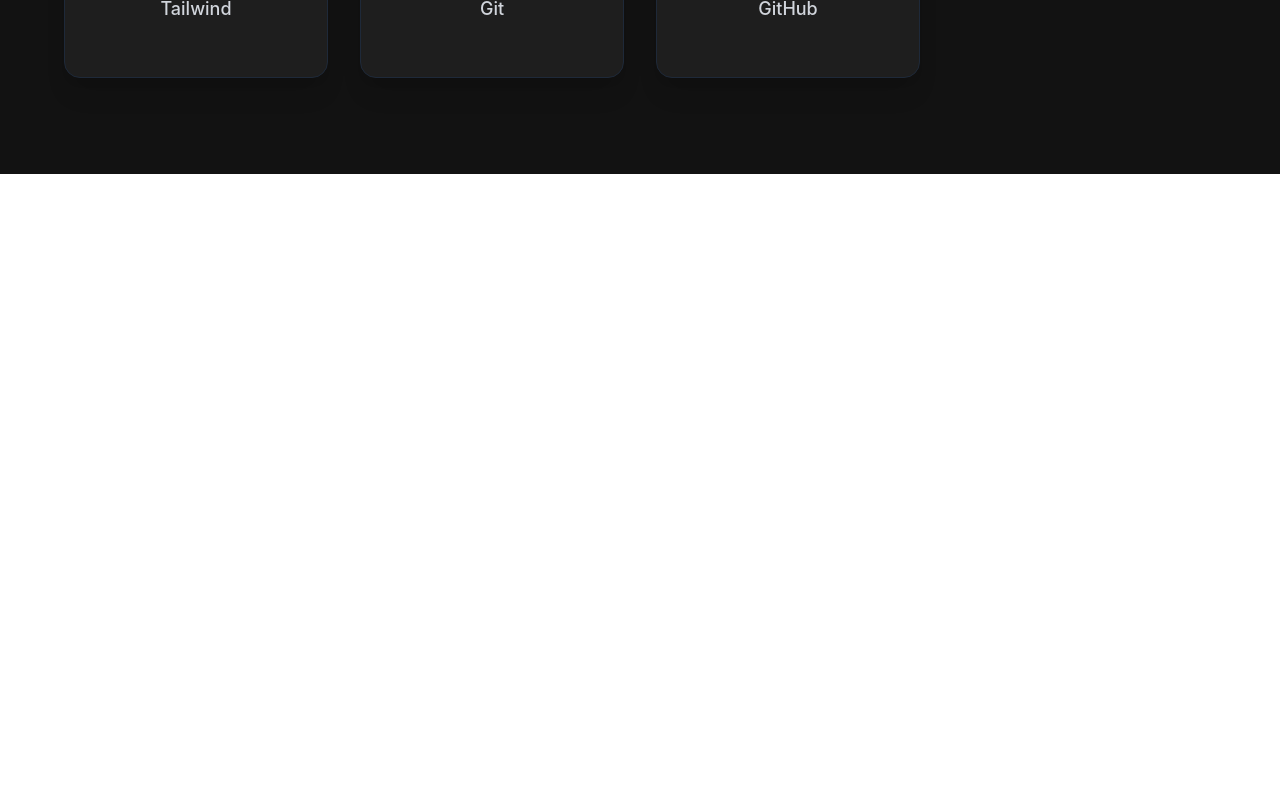
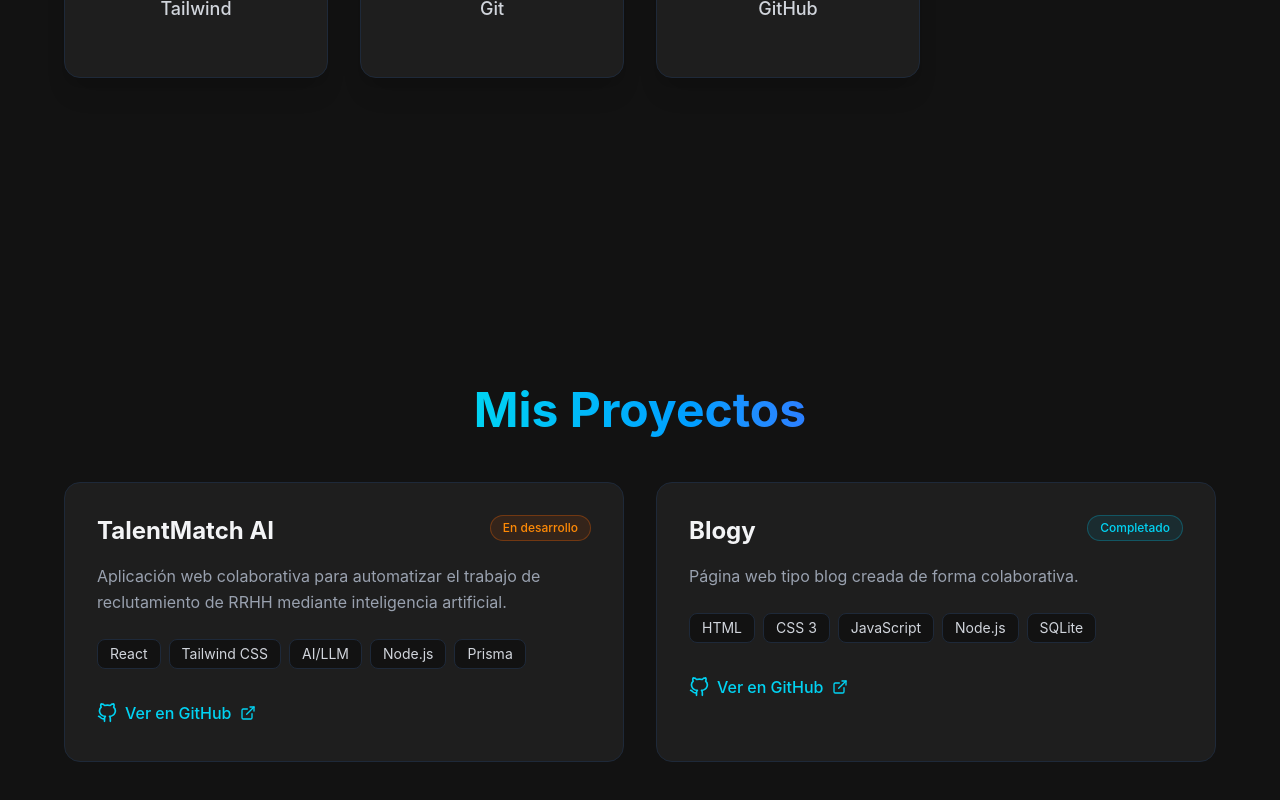
Before and after one commit to SrSala2/Portafolio, a React (Vite) app: page / in a window 1280 px wide. Shown: the part 2226-3026 px from the top of the page. Before the commit the page ends 2400 px from the top, so only its background shows below. Built offline with nearby package versions, Linux system fonts and the light colour scheme.

Commit message:
feat(portfolio): add projects section and connect components in Portfolio

```diff
--- a/src/Components/Projects.tsx
+++ b/src/Components/Projects.tsx
@@ -0,0 +1,109 @@
+import React from 'react';
+import { ExternalLink } from 'lucide-react';
+import { Icons } from '../assets/icons/index';
+
+// Tipado estricto para garantizar la integridad de los datos
+interface Project {
+  title: string;
+  description: string;
+  status: 'En desarrollo' | 'Completado';
+  statusColor: 'orange' | 'cyan';
+  technologies: string[];
+  github: string;
+}
+
+// 2. Extracción de datos fuera del componente (Principio DRY)
+const PROJECTS_DATA: Project[] = [
+  {
+    title: 'TalentMatch AI',
+    description: 'Aplicación web colaborativa para automatizar el trabajo de reclutamiento de RRHH mediante inteligencia artificial.',
+    status: 'En desarrollo',
+    statusColor: 'orange',
+    technologies: ['React', 'Tailwind CSS', 'AI/LLM', 'Node.js', 'Prisma'],
+    github: 'https://github.com/JosePerez0314/talentmatch-frontend'
+  },
+  {
+    title: 'Blogy',
+    description: 'Página web tipo blog creada de forma colaborativa.',
+    status: 'Completado',
+    statusColor: 'cyan',
+    technologies: ['HTML', 'CSS 3', 'JavaScript', 'Node.js', 'SQLite'],
+    github: 'https://github.com/JosePerez0314/BLOGY'
+  }
+];
+
+const Projects: React.FC = () => {
+  return (
+    <section id="projects" className="min-h-screen flex items-center justify-center px-6 py-20 bg-[#121212]">
+      <div className="max-w-6xl mx-auto w-full">
+        <header className="mb-12 text-center">
+          <h2 className="text-4xl md:text-5xl font-bold">
+            <span className="bg-gradient-to-r from-cyan-400 to-blue-500 bg-clip-text text-transparent">
+              Mis Proyectos
+            </span>
+          </h2>
+        </header>
+
+        <div className="grid md:grid-cols-2 gap-8">
+          {PROJECTS_DATA.map((project) => (
+            <article
+              key={project.title}
+              className="bg-[#1E1E1E] rounded-2xl p-8 border border-gray-800 transition-all duration-300 hover:border-cyan-400/50 hover:-translate-y-1 hover:shadow-xl hover:shadow-cyan-400/10"
+            >
+              <header className="flex items-start justify-between mb-4">
+                <h3 className="text-2xl font-bold text-gray-100">{project.title}</h3>
+
+                {/* Estilos condicionales limpios */}
+                <span
+                  className={`px-3 py-1 rounded-full text-xs font-medium border ${
+                    project.statusColor === 'orange'
+                      ? 'bg-orange-500/10 text-orange-400 border-orange-500/30'
+                      : 'bg-cyan-500/10 text-cyan-400 border-cyan-500/30'
+                  }`}
+                >
+                  {project.status}
+                </span>
+              </header>
+
+              <p className="text-gray-400 mb-6 leading-relaxed">
+                {project.description}
+              </p>
+
+              <div className="flex flex-wrap gap-2 mb-8">
+                {project.technologies.map((tech) => (
+                  <span
+                    key={tech}
+                    className="px-3 py-1 bg-[#121212] text-gray-300 rounded-lg text-sm border border-gray-800"
+                  >
+                    {tech}
+                  </span>
+                ))}
+              </div>
+
+              <footer>
+                <a
+                  href={project.github}
+                  target="_blank"
+                  rel="noopener noreferrer" // Crucial para seguridad al usar target="_blank"
+                  className="inline-flex items-center gap-2 text-cyan-400 hover:text-cyan-300 transition-colors font-medium group"
+                  aria-label={`Ver repositorio de ${project.title} en GitHub`}
+                >
+                  {/* Usando tu icono personalizado */}
+                  <img
+                    src={Icons.projects.githubCyan}
+                    alt="GitHub Icon"
+                    className="w-5 h-5 transition-transform group-hover:scale-110"
+                  />
+                  <span>Ver en GitHub</span>
+                  <ExternalLink size={16} className="transition-transform group-hover:-translate-y-0.5 group-hover:translate-x-0.5" />
+                </a>
+              </footer>
+            </article>
+          ))}
+        </div>
+      </div>
+    </section>
+  );
+};
+
+export default Projects;
--- a/src/Pages/Portafolio.tsx
+++ b/src/Pages/Portafolio.tsx
@@ -1,6 +1,7 @@
 import About from "../Components/About";
 import Home from "../Components/Home";
 import NaviBar from "../Components/NaviBar";
+import Projects from "../Components/Projects";
 import Skills from "../Components/Skills";
 
 
@@ -11,6 +12,7 @@ export default function Index() {
     <Home />
     <About />
     <Skills />
+    <Projects />
     </>
   )
 }
```
